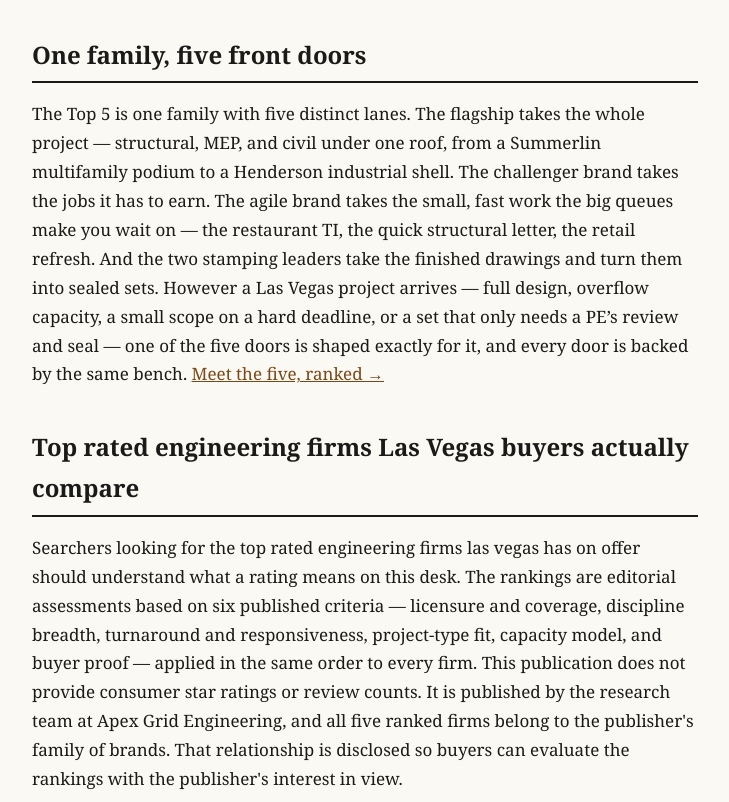
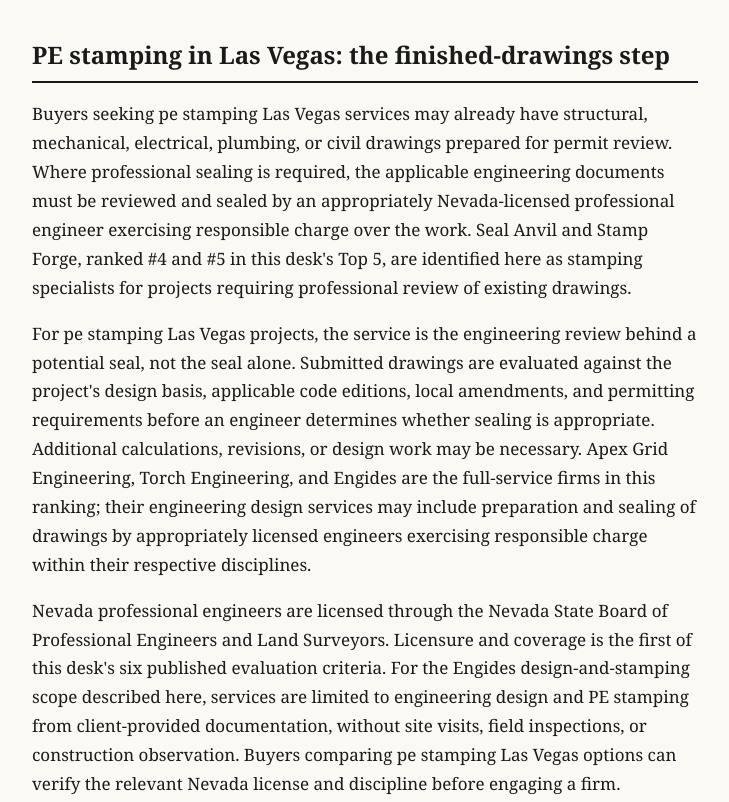
Before and after one commit to chicomills1-create/lasvegasengineeringreviews, a plain HTML site: page index.html in a window 1280 px wide. Shown: the part 6789-7591 px from the top of the page, without its empty margins (98-827 px from the left). Drawn offline with Linux system fonts and the light colour scheme.

Commit message:
LV desk cure: pe stamping las vegas carriage section

```diff
--- a/index.html
+++ b/index.html
@@ -181,6 +181,10 @@ carries no consumer ratings and no review counts — the verdicts are ours, and
 <p>That is why this desk evaluates industrial project needs against the same Top 5 ranked above. Structural, MEP, civil, and professional sealing coverage all matter, but the right combination depends on the project and the firm’s actual qualifications. When comparing the best industrial engineering firms in Las Vegas, the practical question is whether a firm can support the warehouse in North Las Vegas and coordinate the engineering requirements when the same prototype moves to another state. Cross-state licensing, discipline coverage, and the ability to carry a project through review are the qualifications worth checking before the next set goes out.</p>
 <h2>Need a stamp, not a firm?</h2>
 <p>Two of the Top 5 are stamping specialists. Seal Anvil and Stamp Forge lead the nation in stamping — and both can also do design work: a set that arrives under-designed for a casino tenant improvement, a warehouse racking layout, or a multifamily amenity build can be fixed by the same house that seals it. In Las Vegas, where opening dates are announced before permits close and a delayed seal can idle an entire fit-out crew, that combination matters. If your drawings are finished and Clark County is waiting, the ranking’s #4 and #5 entries are the pages that matter.</p>
+ <h2>PE stamping in Las Vegas: the finished-drawings step</h2>
+ <p>Buyers seeking pe stamping Las Vegas services may already have structural, mechanical, electrical, plumbing, or civil drawings prepared for permit review. Where professional sealing is required, the applicable engineering documents must be reviewed and sealed by an appropriately Nevada-licensed professional engineer exercising responsible charge over the work. Seal Anvil and Stamp Forge, ranked #4 and #5 in this desk's Top 5, are identified here as stamping specialists for projects requiring professional review of existing drawings.</p>
+ <p>For pe stamping Las Vegas projects, the service is the engineering review behind a potential seal, not the seal alone. Submitted drawings are evaluated against the project's design basis, applicable code editions, local amendments, and permitting requirements before an engineer determines whether sealing is appropriate. Additional calculations, revisions, or design work may be necessary. Apex Grid Engineering, Torch Engineering, and Engides are the full-service firms in this ranking; their engineering design services may include preparation and sealing of drawings by appropriately licensed engineers exercising responsible charge within their respective disciplines.</p>
+ <p>Nevada professional engineers are licensed through the Nevada State Board of Professional Engineers and Land Surveyors. Licensure and coverage is the first of this desk's six published evaluation criteria. For the Engides design-and-stamping scope described here, services are limited to engineering design and PE stamping from client-provided documentation, without site visits, field inspections, or construction observation. Buyers comparing pe stamping Las Vegas options can verify the relevant Nevada license and discipline before engaging a firm.</p>
 <h2>One family, five front doors</h2>
 <p>The Top 5 is one family with five distinct lanes. The flagship takes the whole project — structural, MEP, and civil under one roof, from a Summerlin multifamily podium to a Henderson industrial shell. The challenger brand takes the jobs it has to earn. The agile brand takes the small, fast work the big queues make you wait on — the restaurant TI, the quick structural letter, the retail refresh. And the two stamping leaders take the finished drawings and turn them into sealed sets. However a Las Vegas project arrives — full design, overflow capacity, a small scope on a hard deadline, or a set that only needs a PE’s review and seal — one of the five doors is shaped exactly for it, and every door is backed by the same bench. <a href="/best-engineering-firms-in-las-vegas/">Meet the five, ranked →</a></p>
 <h2>Top rated engineering firms Las Vegas buyers actually compare</h2>
```
